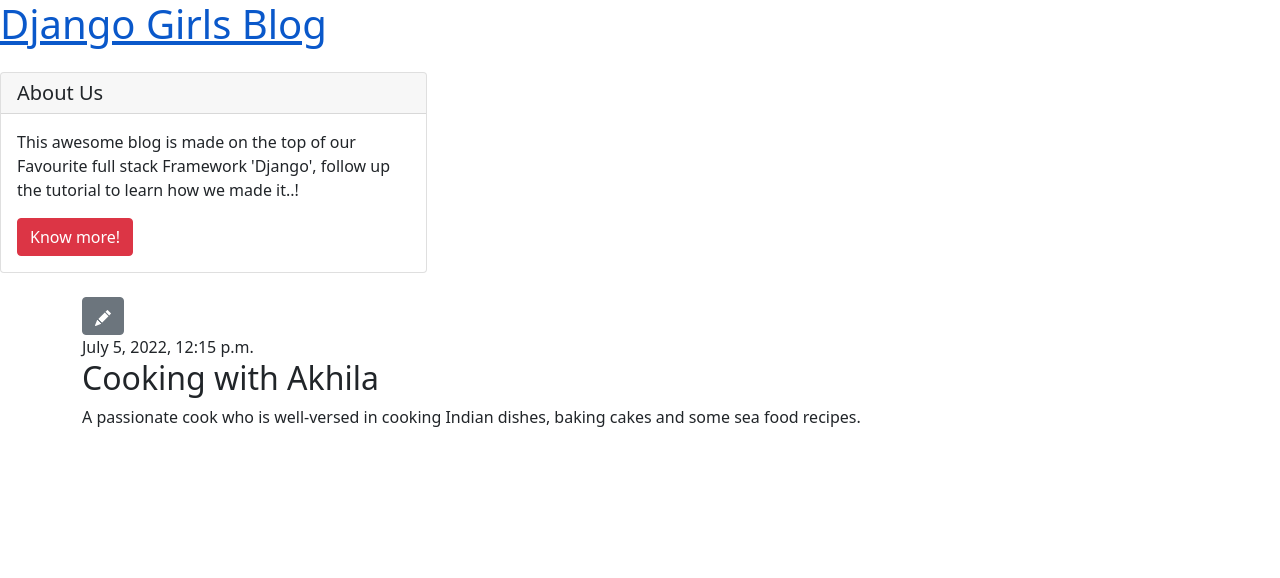
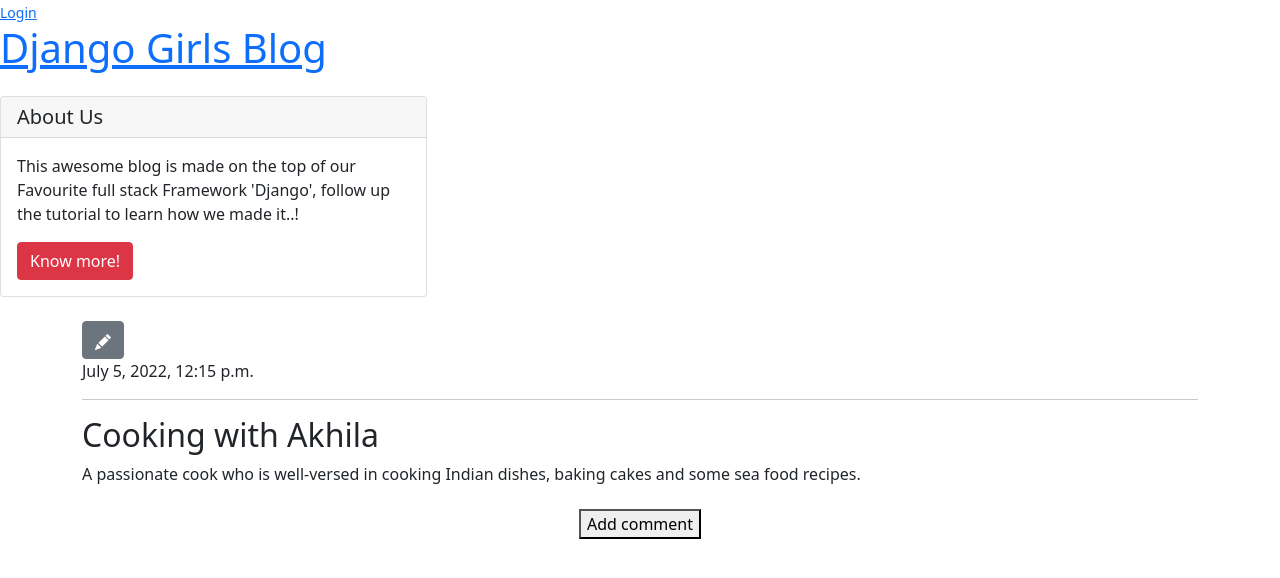
Before and after one commit to Abaliga99/My-First-Blog, a Django app: page /post/1/ in a window 1280 px wide. Shown: the top 578 px of the page. Run offline with Django 3.2, Linux system fonts and the light colour scheme; data comes from the database, SQL or seed files in the repository; both versions use the stored data as it was after the commit.

Commit message:
Added comment model.

```diff
--- a/blog/admin.py
+++ b/blog/admin.py
@@ -1,5 +1,6 @@
 from django.contrib import admin
-from .models import Post
+from .models import Comment, Post
 # Register your models here.
 
 admin.site.register(Post)
+admin.site.register(Comment)
--- a/blog/models.py
+++ b/blog/models.py
@@ -16,3 +16,20 @@
 
     def __str__(self):
         return self.title
+
+class Comment(models.Model):
+    post = models.ForeignKey('blog.Post', on_delete=models.CASCADE, related_name='comments')
+    author = models.CharField(max_length=200)
+    text = models.TextField()
+    created_date = models.DateTimeField(default=timezone.now)
+    approved_comment = models.BooleanField(default=False)
+
+    def approve(self):
+        self.approved_comment = True
+        self.save()
+
+    def __str__(self):
+        return self.text
+
+def approved_comments(self):
+    return self.comments.filter(approved_comment=True)
--- a/blog/templates/blog/base.html
+++ b/blog/templates/blog/base.html
@@ -22,12 +22,16 @@
 
         <div class="page-header">
             {% if user.is_authenticated %}
+                <a href="{% url 'post_new' %}" class="top-menu">
+                    {% include './icons/file-earmark-plus.svg' %}
+                </a>
 
-                <a href="{% url 'post_new' %}" class="top-menu"><span class="glyphicon glyphicon-plus"></span></a>
-                <a href="{% url 'post_draft_list' %}" class="top-menu"><span class="glyphicon glyphicon-edit"></span></a>
                 <p class="top-menu">Hello {{ user.username }} <small>(<a href="{% url 'logout' %}">Log out</a>)</small></p>
+                <a href="{% url 'post_draft_list' %}" class="btn"><button>Drafts</button></a>
+
             {% else %}
-                <a href="{% url 'login' %}" class="top-menu"><span class="glyphicon glyphicon-lock"></span></a>
+                <a href="{% url 'login' %}" class="top-menu"><small>Login</small></a>
+
             {% endif %}
             <h1><a href="/">Django Girls Blog</a></h1>
         </div>
--- a/blog/templates/blog/post_detail.html
+++ b/blog/templates/blog/post_detail.html
@@ -9,12 +9,44 @@
               </a>
 
         </aside>
+        <div data-gb-custom-block data-tag="if"></div>
+
         {% if post.published_date %}
-            <time class="date">
-                {{ post.published_date }}
-            </time>
+          <div class="date">
+            {{ post.published_date }}
+          </div>
+        {% else %}
+          <a class="btn btn-default" href="{% url 'post_publish' pk=post.pk %}"><button>Publish</button></a>
+          <a class="btn btn-default" href="{% url 'post_remove' pk=post.pk %}"><button>Delete</button></a>
         {% endif %}
+
+        <hr>
+
+
+
+
+
+
+</div>
         <h2>{{ post.title }}</h2>
         <p>{{ post.text|linebreaksbr }}</p>
+        <a class="btn btn-default" href="{% url 'add_comment_to_post' pk=post.pk %}"><button>Add comment</button></a>
+        {% for comment in post.comments.all %}
+             {% if user.is_authenticated or comment.approved_comment %}
+            <div class="comment">
+               <div class="date">
+                   {{ comment.created_date }}
+                   {% if not comment.approved_comment %}
+                       <a class="btn btn-default" href="{% url 'comment_remove' pk=comment.pk %}"><span class="glyphicon glyphicon-remove"></span></a>
+                       <a class="btn btn-default" href="{% url 'comment_approve' pk=comment.pk %}"><span class="glyphicon glyphicon-ok"></span></a>
+                   {% endif %}
+                </div>
+                <strong>{{ comment.author }}</strong>
+                <p>{{ comment.text|linebreaks }}</p>
+            </div>
+            {% endif %}
+       {% empty %}
+           <p>No comments here yet :(</p>
+       {% endfor %}
     </article>
 {% endblock %}
--- a/blog/templates/blog/post_list.html
+++ b/blog/templates/blog/post_list.html
@@ -9,6 +9,7 @@
 
             <h2><a href="{% url 'post_detail' pk=post.pk %}">{{ post.title }}</a></h2>>
             <p>{{ post.text|linebreaksbr }}</p>
+            <a href="{% url 'post_detail' pk=post.pk %}">Comments: {{ post.approved_comments.count }}</a>
         </article>
     {% endfor %}
 {% endblock %}
--- a/blog/urls.py
+++ b/blog/urls.py
@@ -8,4 +8,11 @@
     path('post/<int:pk>/', views.post_detail, name='post_detail'),
     path('post/new/', views.post_new, name='post_new'),
     path('post/<int:pk>/edit/', views.post_edit, name='post_edit'),
+    path('drafts/', views.post_draft_list, name='post_draft_list'),
+    path('post/<pk>/publish/', views.post_publish, name='post_publish'),
+    path('post/<pk>/publish/', views.post_publish, name='post_publish'),
+    path('post/<pk>/remove/', views.post_remove, name='post_remove'),
+    path('post/<int:pk>/comment/', views.add_comment_to_post, name='add_comment_to_post'),
+    path('comment/<int:pk>/approve/', views.comment_approve, name='comment_approve'),
+    path('comment/<int:pk>/remove/', views.comment_remove, name='comment_remove'),
 ]
--- a/blog/views.py
+++ b/blog/views.py
@@ -1,7 +1,7 @@
 from django.shortcuts import render, get_object_or_404
-from .models import Post
+from .models import Comment, Post
 from django.utils import timezone
-from .forms import PostForm
+from .forms import CommentForm, PostForm
 from django.shortcuts import redirect
 from django.contrib.auth.decorators import login_required
 
@@ -20,7 +20,6 @@
         if form.is_valid():
             post = form.save(commit=False)
             post.author = request.user
-            post.published_date = timezone.now()
             post.save()
             return redirect('post_detail', pk=post.pk)
     else:
@@ -35,9 +34,55 @@
         if form.is_valid():
             post = form.save(commit=False)
             post.author = request.user
-            post.published_date = timezone.now()
             post.save()
             return redirect('post_detail', pk=post.pk)
     else:
         form = PostForm(instance=post)
     return render(request, 'blog/post_edit.html', {'form': form})
+
+def post_draft_list(request):
+    posts = Post.objects.filter(published_date__isnull=True).order_by('created_date')
+    return render(request, 'blog/post_draft_list.html', {'posts': posts})
+
+def post_publish(request, pk):
+    post = get_object_or_404(Post, pk=pk)
+    post.publish()
+    return redirect('post_detail', pk=pk)
+
+def LoginView(request):
+    return redirect('/')
+
+def post_publish(request, pk):
+    post = get_object_or_404(Post, pk=pk)
+    post.publish()
+    return redirect('post_detail', pk=pk)
+
+def post_remove(request, pk):
+    post = get_object_or_404(Post, pk=pk)
+    post.delete()
+    return redirect('post_list')
+
+def add_comment_to_post(request, pk):
+    post = get_object_or_404(Post, pk=pk)
+    if request.method == "POST":
+        form = CommentForm(request.POST)
+        if form.is_valid():
+            comment = form.save(commit=False)
+            comment.post = post
+            comment.save()
+            return redirect('post_detail', pk=post.pk)
+    else:
+        form = CommentForm()
+    return render(request, 'blog/add_comment_to_post.html', {'form': form})
+
+@login_required
+def comment_approve(request, pk):
+    comment = get_object_or_404(Comment, pk=pk)
+    comment.approve()
+    return redirect('post_detail', pk=comment.post.pk)
+
+@login_required
+def comment_remove(request, pk):
+    comment = get_object_or_404(Comment, pk=pk)
+    comment.delete()
+    return redirect('post_detail', pk=comment.post.pk)
--- a/mysite/urls.py
+++ b/mysite/urls.py
@@ -21,7 +21,8 @@
 
 urlpatterns = [
     path('admin/', admin.site.urls),
+
+    path('',include('blog.urls')),
     path('accounts/login/', views.LoginView.as_view(), name='login'),
     path('accounts/logout/', views.LogoutView.as_view(next_page='/'), name='logout'),
-    path('',include('blog.urls')),
 ]
```
Also changed, not shown: blog/forms.py (+7 -1 lines), blog/templates/blog/add_comment_to_post.html (added, +9 -0 lines), blog/templates/blog/post_draft_list.html (added, +11 -0 lines), blog/migrations/0002_comment.py (added), blog/templates/registration/login.html (renamed from blog/templates/blog/registrations/login.html), db.sqlite3.
